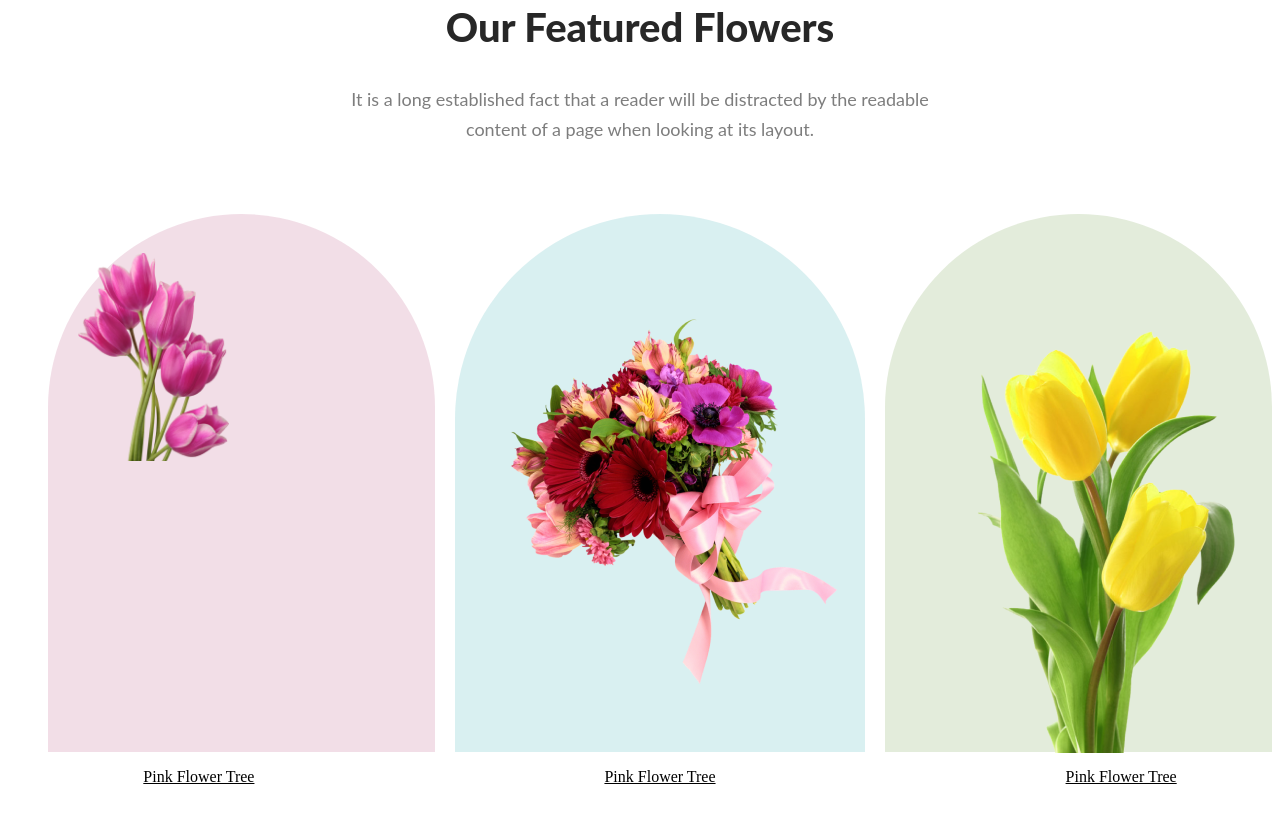
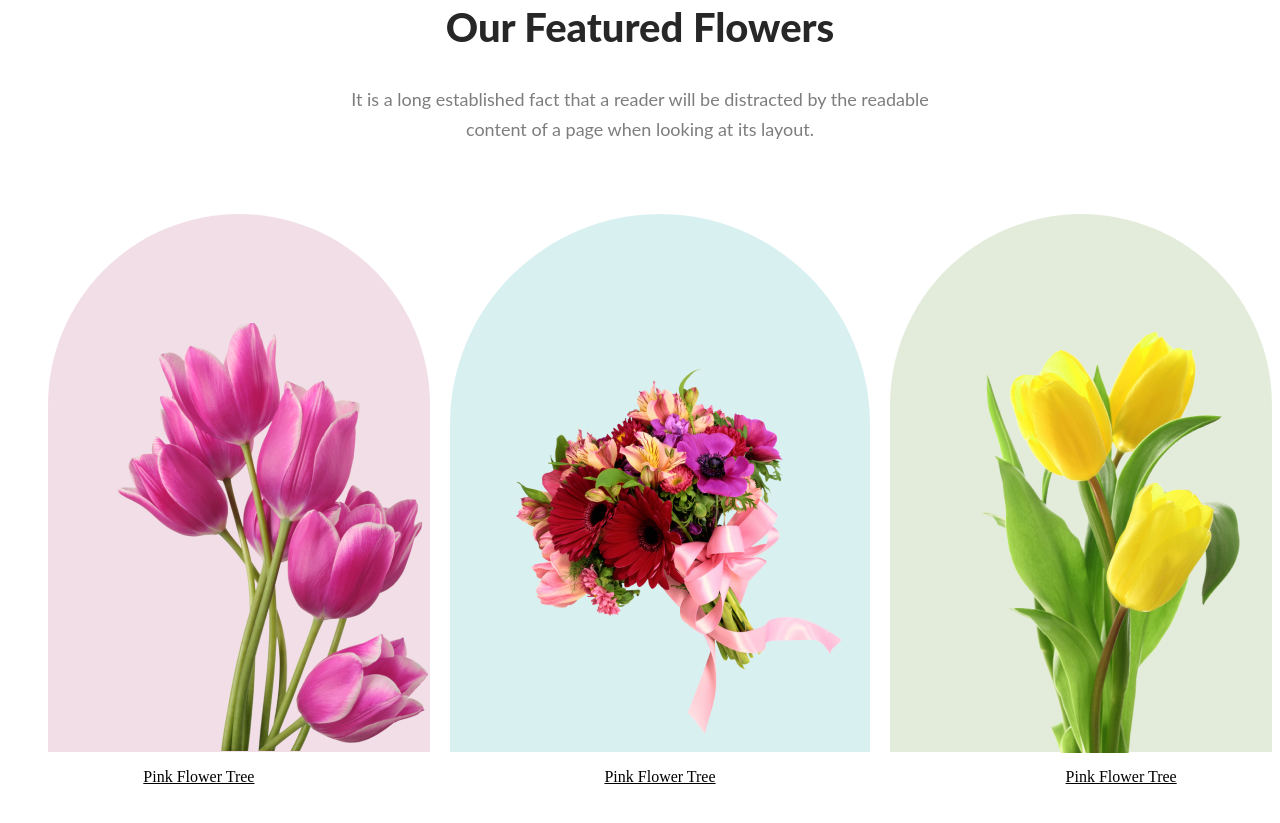
Before and after one commit to Shaikat1/Assignment-1, a plain HTML site: page index.html in a window 1280 px wide. Shown: the part 865-1688 px from the top of the page. Drawn offline with Linux system fonts and the light colour scheme.

Commit message:
minor changes

```diff
--- a/style.css
+++ b/style.css
@@ -135,16 +135,15 @@ line-height: 30px;
 
 }
 #image-1{
-    height: 26vh;
-    margin-left: 30px;
-    margin-top: 39px;
+    margin-left: 70px;
+    margin-top: 109px;
     display: flex;
     align-items: center;
     justify-content: center;
 }
  #image-2{
-    margin-top: 100px;
-    margin-left: 40px;
+    margin-top: 150px;
+    margin-left: 50px;
  }
  #image-3{
     margin-top: 68px;
```
